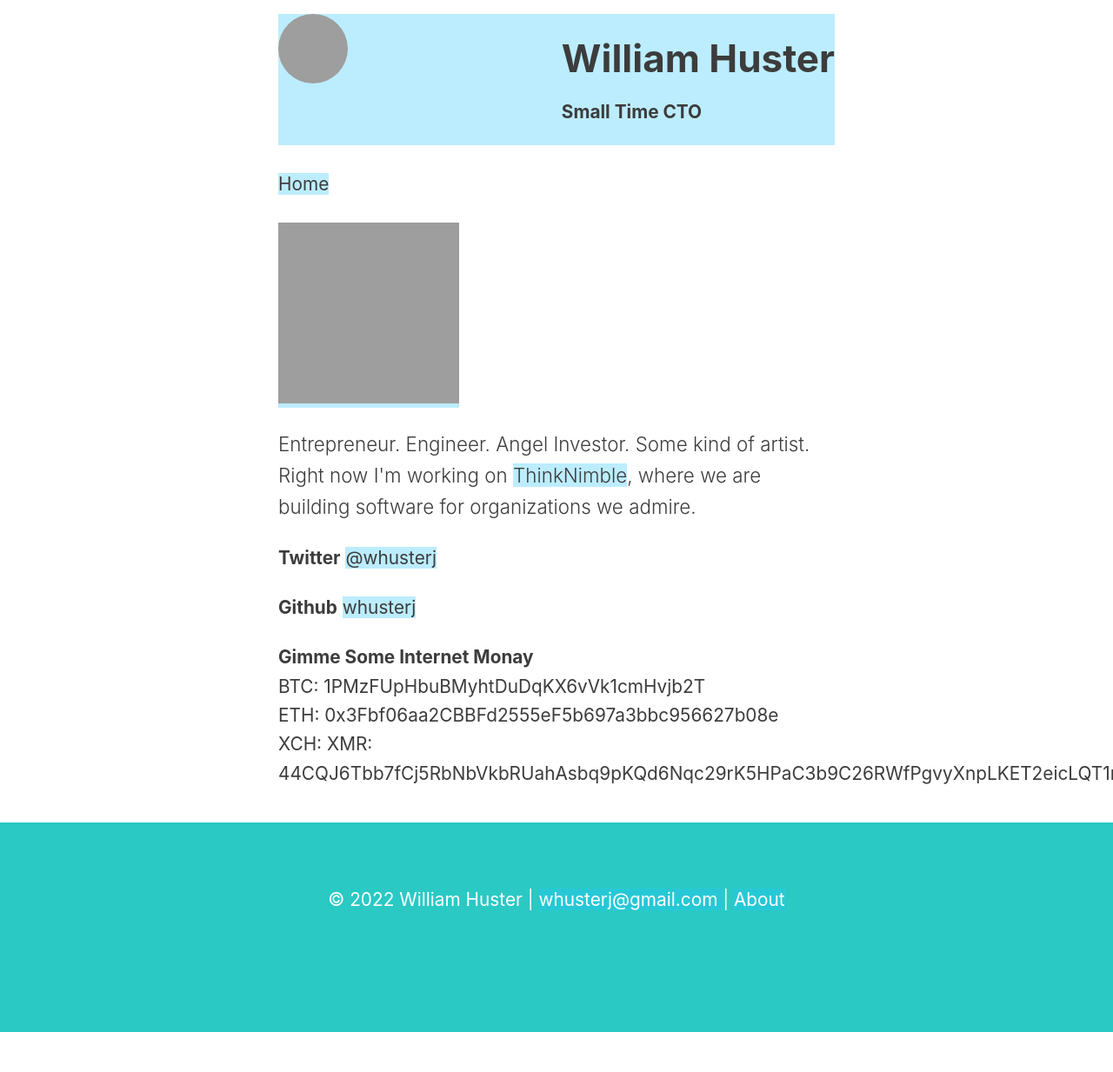
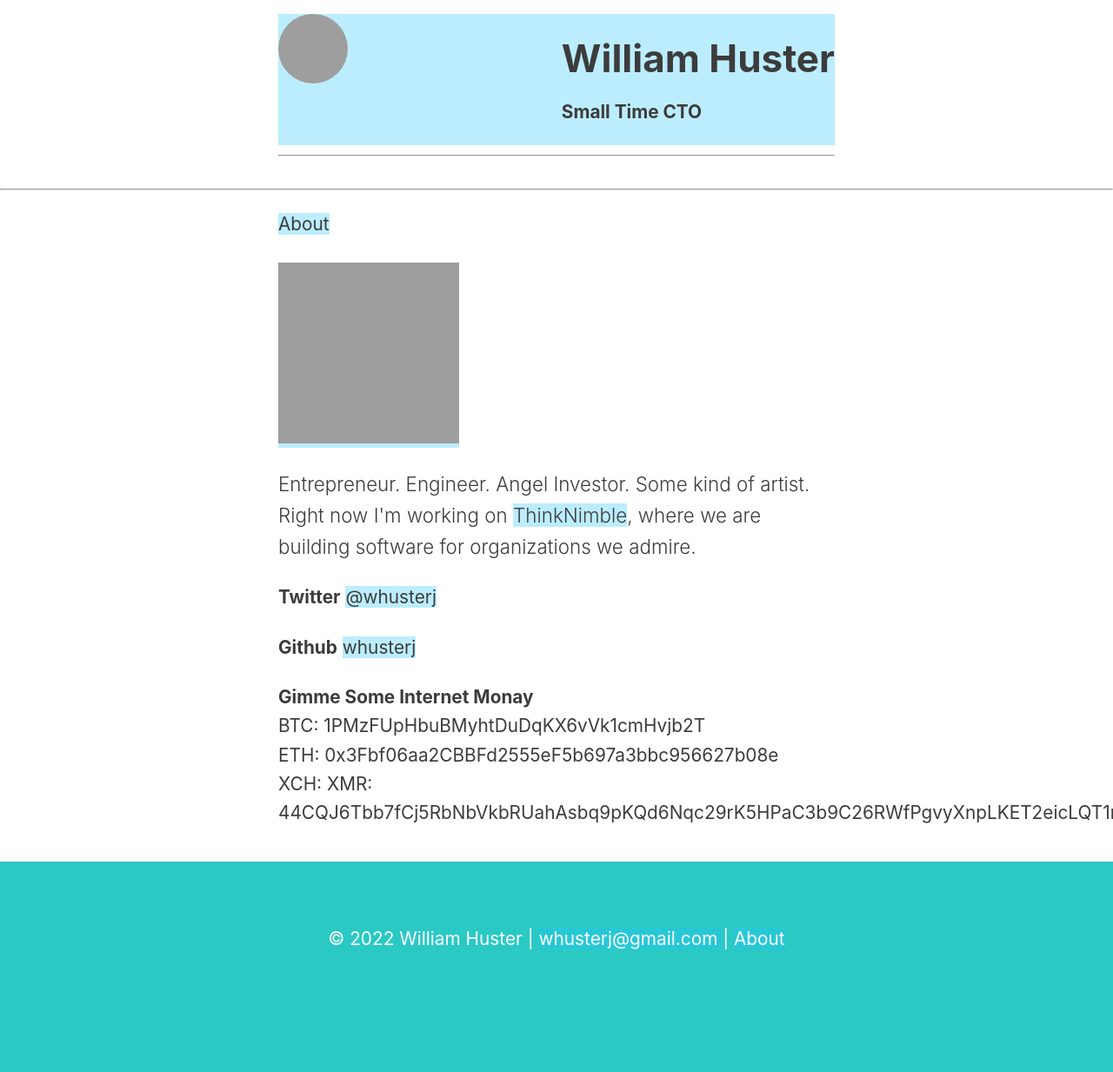
Before and after one commit to whusterj/whusterj.github.io, a Jekyll site: the page built from about.html, in a window 1280 px wide. Shown: the whole page at 87% size. Built offline with Jekyll 4.4.1, drawn with Linux system fonts in a browser that asks for light colours; before the commit the page ends 1187 px from its top, so only the background shows below that; grey boxes are pictures that could not be loaded.

Commit message:
Playing around with blog header

```diff
--- a/_includes/nav.html
+++ b/_includes/nav.html
@@ -1,3 +1,5 @@
+<hr>
 <nav class="row-wrap">
-  <a href="/">Home</a>
+  <a href="/about">About</a>
 </nav>
+</hr>
--- a/_layouts/default.html
+++ b/_layouts/default.html
@@ -56,6 +56,7 @@
                         <h4>Small Time CTO</h4>
                     </a>
                 </div>
+                <hr>
             </div>
         </header>
 
--- a/_layouts/home.html
+++ b/_layouts/home.html
@@ -2,7 +2,7 @@
 layout: default
 ---
 
-<nav></nav>
+{% include nav.html %}
 
 <main>
   <h3>Latest Posts</h3>
```
